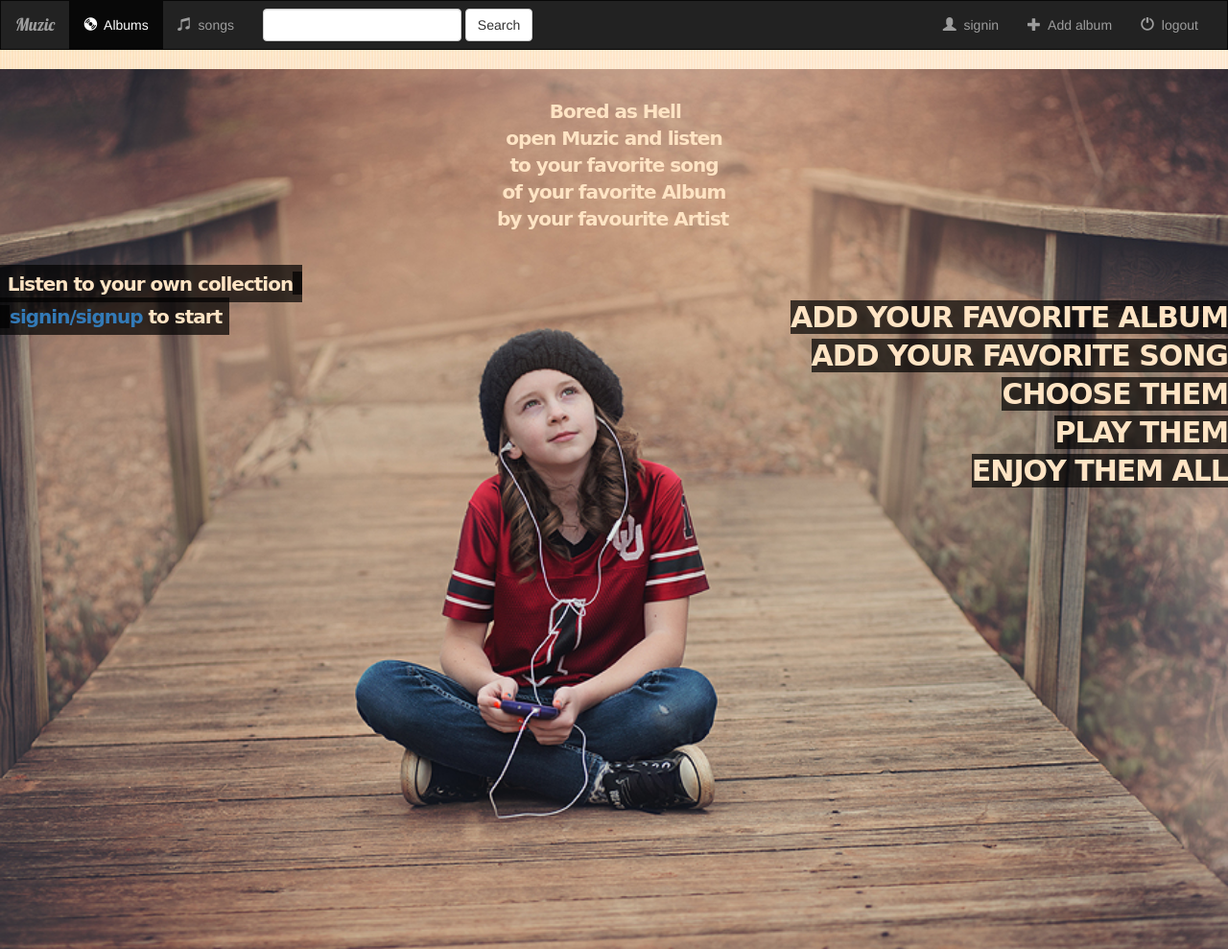
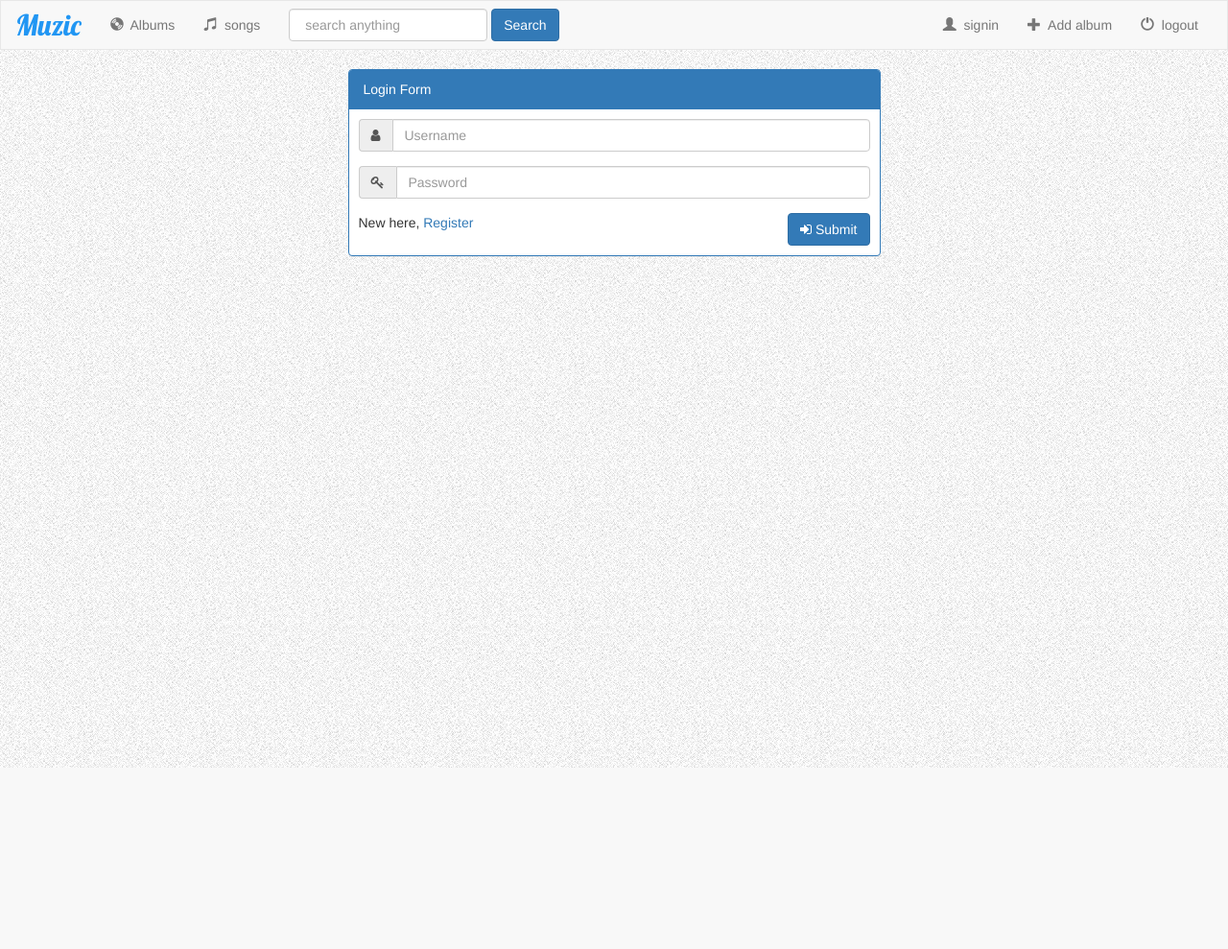
Before and after one commit to Bikmines/Muzic-Django-Project, a Django app: page /music/ in a window 1280 px wide. Shown: the whole page at 96% size. After the commit the page ends 800 px from the top, so only its background shows below. Run offline with Django 3.2, Linux system fonts and the light colour scheme; data comes from the database, SQL or seed files in the repository; some libraries are stand-ins or nearby versions.

Commit message:
Add files via upload
new design

```diff
--- a/music/models.py
+++ b/music/models.py
@@ -11,6 +11,7 @@ class Album(models.Model):
     height_field=models.IntegerField(default=0)
     width_field = models.IntegerField(default=0)
     genre = models.CharField(max_length=250)
+    is_favorite = models.BooleanField(default=False)
     created_by = models.ForeignKey(User, on_delete = models.CASCADE, null = True, default = None)
     created = models.DateTimeField(auto_now_add=True, blank=True)
 
--- a/music/static/music/style.css
+++ b/music/static/music/style.css
@@ -1,13 +1,25 @@
 body{
-    background-image: url("images/back.jpg");
+    background-image: url("images/bg01.png");
 }
 
 .navbar{
     border-radius: 0;
 }
 
-.navbar-brand{
-    font-family: 'lobster', cursive ;
+.navbar-brand {
+    font-family: 'lobster';
+}
+
+.navbar-brand p{
+    color: #2196f3;
+    font-size: 30px;
+}
+
+#topNavBar ul li a:hover{
+    color: white;
+}
+.navbar-nav li:hover {
+    background-color: #42b0f4;
 }
 
 .image {
--- a/music/templates/music/album_form.html
+++ b/music/templates/music/album_form.html
@@ -6,7 +6,7 @@
     <div class="container">
     <div class="row">
         <div class="col-sm-12 col-md-6 col-md-offset-3">
-            <div class="panel panel-default">
+            <div class="panel panel-primary">
                  <div class="panel-heading">Add New Album</div>
                 <div class="panel-body">
                     <form class="form-horizontal" action="" method="post" enctype="multipart/form-data">
@@ -14,7 +14,7 @@
                         {% include 'music/form-template.html' %}
                         <div class="form-group">
                             <div class="col-sm-offset-2 col-sm-10">
-                                <button type="submit" class="btn btn-success ">
+                                <button type="submit" class="btn btn-primary ">
                                     Submit
                                 </button>
                         </div>
--- a/music/templates/music/base.html
+++ b/music/templates/music/base.html
@@ -1,15 +1,13 @@
 <!DOCTYPE html>
-<html lang="en">
+<html lang="en" xmlns="http://www.w3.org/1999/html">
 <head>
     <meta charset="UTF-8">
     <title>{% block title  %} Music{% endblock %}</title>
     {% load staticfiles %}
+    <link rel="stylesheet" href="https://bootswatch.com/paper/bootstrap.min.css">
     <link href='https://fonts.googleapis.com/css?family=Lobster' rel='stylesheet' type='text/css'>
-
-    <link rel="stylesheet" href="https://bootswatch.com/paper/bootstrap.min.css">
-
-
-
+    <link rel="stylesheet" href="https://cdn.datatables.net/1.10.12/css/dataTables.bootstrap.min.css">
+    <link rel="stylesheet" href="https://cdnjs.cloudflare.com/ajax/libs/font-awesome/4.6.3/css/font-awesome.min.css">
     <link rel="stylesheet" type="text/css" href="{% static 'music/style.css' %}" />
 </head>
 
@@ -24,7 +22,7 @@
   fjs.parentNode.insertBefore(js, fjs);
 }(document, 'script', 'facebook-jssdk'));</script>
 
-<nav class="navbar navbar-inverse">
+<nav class="navbar navbar-default">
     <div class="container-fluid">
         <div class="navbar-header">
             <button type="button" class="navbar-toggle" data-toggle="collapse" data-target="#topNavBar">
@@ -32,28 +30,35 @@
                 <span class="icon-bar"></span>
                 <span class="icon-bar"></span>
             </button>
-            <a class="navbar-brand" href="{% url 'music:index' %}">Muzic</a>
+            <a class="navbar-brand" href="{% url 'music:index' %}"><p>Muzic</p></a>
         </div>
         <div class="collapse navbar-collapse" id="topNavBar">
             <ul class="nav navbar-nav">
-                <li class="active">
+                <li>
                     <a href="{% url 'music:index' %}">
                         <span class="glyphicon glyphicon-cd" aria-hidden="TRUE"></span>&nbsp;
                         Albums
                     </a>
                 </li>
                 <li>
+                    {% if user.is_authenticated %}
                        <a href="{% url 'music:song' %}">
                          <span class="glyphicon glyphicon-music" aria-hidden="TRUE"></span>&nbsp;
                         songs
                        </a>
+                    {% else %}
+                        <a href="#">
+                         <span class="glyphicon glyphicon-music" aria-hidden="TRUE"></span>&nbsp;
+                        songs
+                       </a>
+                    {% endif %}
                 </li>
             </ul>
-            <form class="navbar-form navbar-left" role="search" method="GET" action="">
+            <form class="navbar-form navbar-left" role="search" method="get" action="#">
                 <div class="form-group">
-                    <input type="text" class="form-control" name="q" value="{{ request.GET.q }}">
+                    <input type="text" class="form-control" name="q" value="" placeholder=" search anything">
                 </div>
-                <button type="submit" class="btn btn-default" value="search">Search</button>
+                <button type="button" class="btn btn-primary">Search</button>
             </form>
             <ul class="nav navbar-nav navbar-right">
                 <li>
@@ -61,8 +66,6 @@
                         <a href="{% url 'music:index' %}">
                             <span class="glyphicon glyphicon-user" aria-hidden="TRUE"></span>&nbsp;
                             welcome,{{ user.username }}
-
-
                         </a>
                             {% else %}
                              <a href="{% url 'music:login' %}">
@@ -92,28 +95,60 @@
 
 {% endblock %}
 {% else %}
+    {% if form.errors %}
+    <p class="error">Sorry, that's not a valid username or password</p>
+    {% endif %}
+    <div class="container">
         <div class="row">
-    <div class="col-md-12">
-
-    <div class="image">
-
-      <img src="/static/image/backg.jpg" width="100%"/>
-
-        <h2><span>Listen to your own collection<span class='spacer'></span><br /><span class='spacer'></span><a href="{% url 'music:login'%}">signin/signup</a> to start</span></h2>
-        <h3><span>Bored as Hell<br /> open Muzic and listen<br /> to your favorite song<br /> of your favorite Album<br /> by your favourite Artist</span></h3>
-        <h4><span>ADD YOUR FAVORITE ALBUM<br /> ADD YOUR FAVORITE SONG<br /> CHOOSE THEM<br /> PLAY THEM<br />ENJOY THEM ALL</span></h4>
-
+            <div class="col-sm-12 col-md-6 col-md-offset-3">
+                <div class="panel panel-primary">
+                    <div class="panel-heading">Login Form</div>
+                    <div class="panel-body" style="padding:10px">
+                        <form action="{% url 'music:login' %}" method="post">
+                            {% csrf_token %}
+                            <div class="form-group">
+                                <div class="input-group">
+                                    <div class="input-group-addon">
+                                        <i class="fa fa-user"></i>
                                     </div>
-
+                                    <input type="text" name="username" id="username" class="form-control" placeholder="Username">
                                 </div>
                             </div>
+                            <div class="form-group">
+                                <div class="input-group">
+                                    <div class="input-group-addon">
+                                        <i class="fa fa-key"></i>
+                                    </div>
+                                    <input type="password" name="password" id="password" class="form-control" placeholder="Password">
+                                </div>
+                            </div>
+                            <button type="submit" class="btn btn-primary pull-right"><i class="fa fa-sign-in"></i> Submit</button>
 
-
-
-
+                            <input type="hidden" name="next" value="{{ 'music:index'|escape }}" />
+                        </form>
+                       <div>New here, <a href="{% url 'music:register' %}"> Register</a></div>
+                    </div>
+                </div>
+            </div>
+        </div>
+    </div>
 {% endif %}
 
-<script src="//code.jquery.com/jquery-1.11.0.min.js"></script>
+<script src="//code.jquery.com/jquery-1.12.3.min.js"></script>
 <script src="https://maxcdn.bootstrapcdn.com/bootstrap/3.3.6/js/bootstrap.min.js"></script>
+<script src="https://cdn.datatables.net/1.10.12/js/jquery.dataTables.min.js"></script>
+<script src="https://cdn.datatables.net/1.10.12/js/dataTables.bootstrap.min.js"></script>
+<script>
+    $(document).ready(function() {
+        console.log('ready');
+        $('#example').DataTable();
+    } );
+</script>
+<script>
+    $(document).ready(function() {
+        console.log('ready');
+        $('#example1').DataTable();
+    } );
+</script>
 </body>
 </html>
--- a/music/templates/music/index.html
+++ b/music/templates/music/index.html
@@ -5,12 +5,10 @@
             <div class="row">
                  {% for album in object_list %}
                 <div class="col-md-4">
-
-                 <div class="well">
+                 <div class="well well-lg">
 
                  <a href="{%   url 'music:detail' album.id %}"> <img src="{{ album.album_logo.url }}" class="img-responsive" style="height: 350px" ></a>
-                 <p style="font-size: 13px; color: indianred">added: {{ album.created }} </p>
-                 <div class="fb-like" data-href="http://127.0.0.1:8000/music/{{ album.id }}" data-layout="standard" data-action="like" data-size="small" data-show-faces="true" data-share="false"></div>
+                 <p style="font-size: 13px; color: black">{{ album.created }} </p>
                  <p style="font-size: 25px;"> {{ album.artist }} </p>
                  <p style="font-size: 20px;"> Album: {{ album.album_title}} </p>
                  <p style="font-size: 15px;"> Genre: {{ album.genre }} </p>
@@ -33,56 +31,48 @@
                                 </a>
 
                                <div class="btn-group">
-                                  <button class="btn btn-secondary btn-sm dropdown-toggle" type="button" data-toggle="dropdown" aria-haspopup="true" aria-expanded="false">
+                                  <button class="btn btn-primary btn-sm dropdown-toggle" type="button" data-toggle="dropdown" aria-haspopup="true" aria-expanded="false">
                                     Share
                                   </button>
-                                  <button type="button" class="btn btn-sm btn-secondary dropdown-toggle dropdown-toggle-split" data-toggle="dropdown" aria-haspopup="true" aria-expanded="false">
+                                  <button type="button" class="btn btn-primary btn-sm dropdown-toggle dropdown-toggle-split" data-toggle="dropdown" aria-haspopup="true" aria-expanded="false">
                                     <span class="glyphicon glyphicon-chevron-down"></span>
                                   </button>
                                   <div class="dropdown-menu">
-                                    <a class="dropdown-item" href="https://www.facebook.com/sharer/sharer.php?u=http://127.0.0.1:8000/music/{{ album.id }}">Facebook</a>
+                                    <a class="dropdown-item" href="https://www.facebook.com/sharer/sharer.php?u=http://127.0.0.1:8000/music/{{ album.id }}"><p style="text-align:center">Facebook</p></a>
                                       <div class="dropdown-divider"></div>
-                                      <a class="dropdown-item" href="https://twitter.com/home?status=I'm%20going%20to%20learn%20to%20Code...%20Come%20build%20an%20web%20apsp%20with%20me!%20%23CFE%20and%20@justinmitchel%20http://127.0.0.1:8000/music/{{ album.id }}">Twitter</a>
+                                      <a class="dropdown-item" href="https://twitter.com/home?status=I'm%20going%20to%20learn%20to%20Code...%20Come%20build%20an%20web%20apsp%20with%20me!%20%23CFE%20and%20@justinmitchel%20http://127.0.0.1:8000/music/{{ album.id }}"><p style="text-align: center">Twitter</p></a>
                                       <div class="dropdown-divider"></div>
-                                      <a class="dropdown-item" href="https://plus.google.com/share?url=http://127.0.0.1:8000/music/{{ album.id }}">Google Plus</a>
+                                      <a class="dropdown-item" href="https://plus.google.com/share?url=http://127.0.0.1:8000/music/{{ album.id }}"> <p style="text-align: center">Google plus</p></a>
+                                  </div>
                                </div>
 
                      </div>
-
-                     <div class="fb-comments" data-href="http://127.0.0.1:8000/music/{{ album.id }}" data-width="200px" data-height="200px" data-numposts="1"></div>
-
-
-
-                  </div>
-
                 </div>
                 {% endfor %}
              </div>
 
         {# .... **Now the pagination section** .... #}
-        <div class="row">
-          <div class="col-md-offset-1">
-            {% if is_paginated %}
+        {% if page_obj.has_other_pages %}
               <ul class="pagination">
                 {% if page_obj.has_previous %}
-                        <li>
-                            <span><a href="?page={{ page_obj.previous_page_number }}&q={{ request.GET.q }}">Previous</a></span>
-                        </li>
+                  <li><a href="?page={{ page_obj.previous_page_number }}">&laquo;</a></li>
+                {% else %}
+                  <li class="disabled"><span>&laquo;</span></li>
                 {% endif %}
-                    <li class="">
-                        <span>Page {{ page_obj.number }} of {{ page_obj.paginator.num_pages }}.</span>
-                    </li>
+                {% for i in page_obj.paginator.page_range %}
+                  {% if page_obj.number == i %}
+                    <li class="active"><span>{{ i }} <span class="sr-only">(current)</span></span></li>
+                  {% else %}
+                    <li><a href="?page={{ i }}">{{ i }}</a></li>
+                  {% endif %}
+                {% endfor %}
                 {% if page_obj.has_next %}
-                        <li>
-                            <span><a href="?page={{ page_obj.next_page_number }}&q={{ request.GET.q }}">Next</a></span>
-                        </li>
+                  <li><a href="?page={{ page_obj.next_page_number }}">&raquo;</a></li>
+                {% else %}
+                  <li class="disabled"><span>&raquo;</span></li>
                 {% endif %}
               </ul>
-            {% else %}
-                <p>Add more album..</p>
         {% endif %}
-          </div>
-        </div>
        </div>
 
 
--- a/music/templates/music/song_form.html
+++ b/music/templates/music/song_form.html
@@ -6,7 +6,7 @@
     <div class="container">
     <div class="row">
         <div class="col-sm-12 col-md-6 col-md-offset-3">
-            <div class="panel panel-default">
+            <div class="panel panel-primary">
                 <div class="panel-heading"><strong style="text-transform: uppercase">{{ album.album_title }}</strong> <i class="fa fa-caret-right"></i> Add Song</div>
                 <div class="panel-body">
                     <form class="form-horizontal" action="" method="post" enctype="multipart/form-data">
@@ -14,7 +14,7 @@
                         {% include 'music/form-template.html' %}
                         <div class="form-group">
                             <div class="col-sm-offset-2 col-sm-10">
-                                <button type="submit" class="btn btn-success">
+                                <button type="submit" class="btn btn-primary">
                                     Submit
                                 </button>
                             </div>
--- a/music/urls.py
+++ b/music/urls.py
@@ -11,6 +11,7 @@ urlpatterns = [
     url(r'^(?P<pk>[0-9]+)/$', views.Detailview.as_view() ,name="detail"),
     url(r'^album/add/$', views.Albumcreate.as_view(), name="album-add"),
     url(r'^album/(?P<album>[0-9]+)/addsong/$', views.addsong.as_view(), name="addsong"),
+    url(r'^album/(?P<album>[0-9]+)/favorite/$',views.favorite, name="favorite"),
     url(r'^song/$', views.songs.as_view(), name="song"),
     url(r'^album/(?P<pk>[0-9]+)/$', views.Albumupdate.as_view(), name="albumupdate"),
     url(r'^album/(?P<pk>[0-9]+)/delete/$', views.Albumdelete.as_view(), name="albumdelete"),
--- a/music/views.py
+++ b/music/views.py
@@ -43,16 +43,25 @@ class Indexview(ListView):
 
         return queryset
 
+def favorite(request, album_id):
+    album= get_object_or_404(Album, pk=album_id)
+    try:
+        album_selected =  album.get(pk=request.POST['album'])
+    except(KeyError, Album.DoesNotExist):
+        return render(request, 'music/index.html')
+    else:
+        album_selected.is_favorite = True
+        album_selected.save()
+        return render(request, 'music/index.html', {'album':album})
+
+
 
 class Detailview(DetailView):
     model = Album
-    paginate_by = 5
     template_name = 'music/details.html'
 
 class songs(ListView):
     template_name = 'music/songs.html'
-    paginate_by = 10
-
 
     def get_queryset(self):
         # get all albums that was created by currently logged in user
@@ -164,7 +173,7 @@ def login_view(request):
 
 def logout_view(request):
     logout(request)
-    return redirect('music:index')
+    return redirect('music:login')
 
 class ProfileView(DetailView):
     model = User
```
Also changed, not shown: music/templates/music/details.html (+22 -31 lines), music/templates/music/login.html (+20 -15 lines), music/templates/music/registration-form.html (+17 -10 lines), music/templates/music/songs.html (+11 -25 lines), music/migrations/0016_album_is_favorite.py (added), music/static/image/bg02.png (added), music/static/music/images/bg01.png (added). Lines whose indentation alone changed are shown as unchanged.
